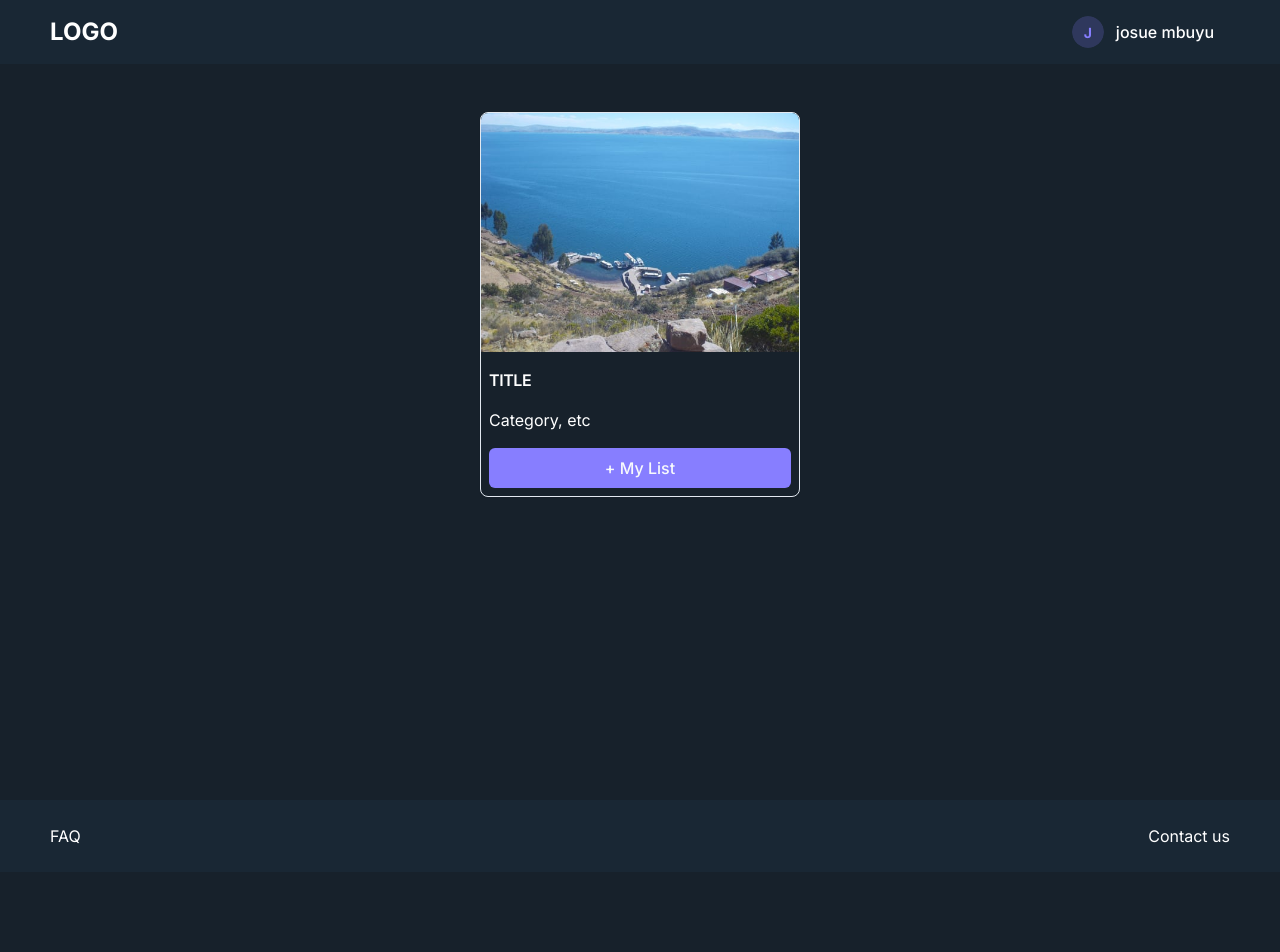
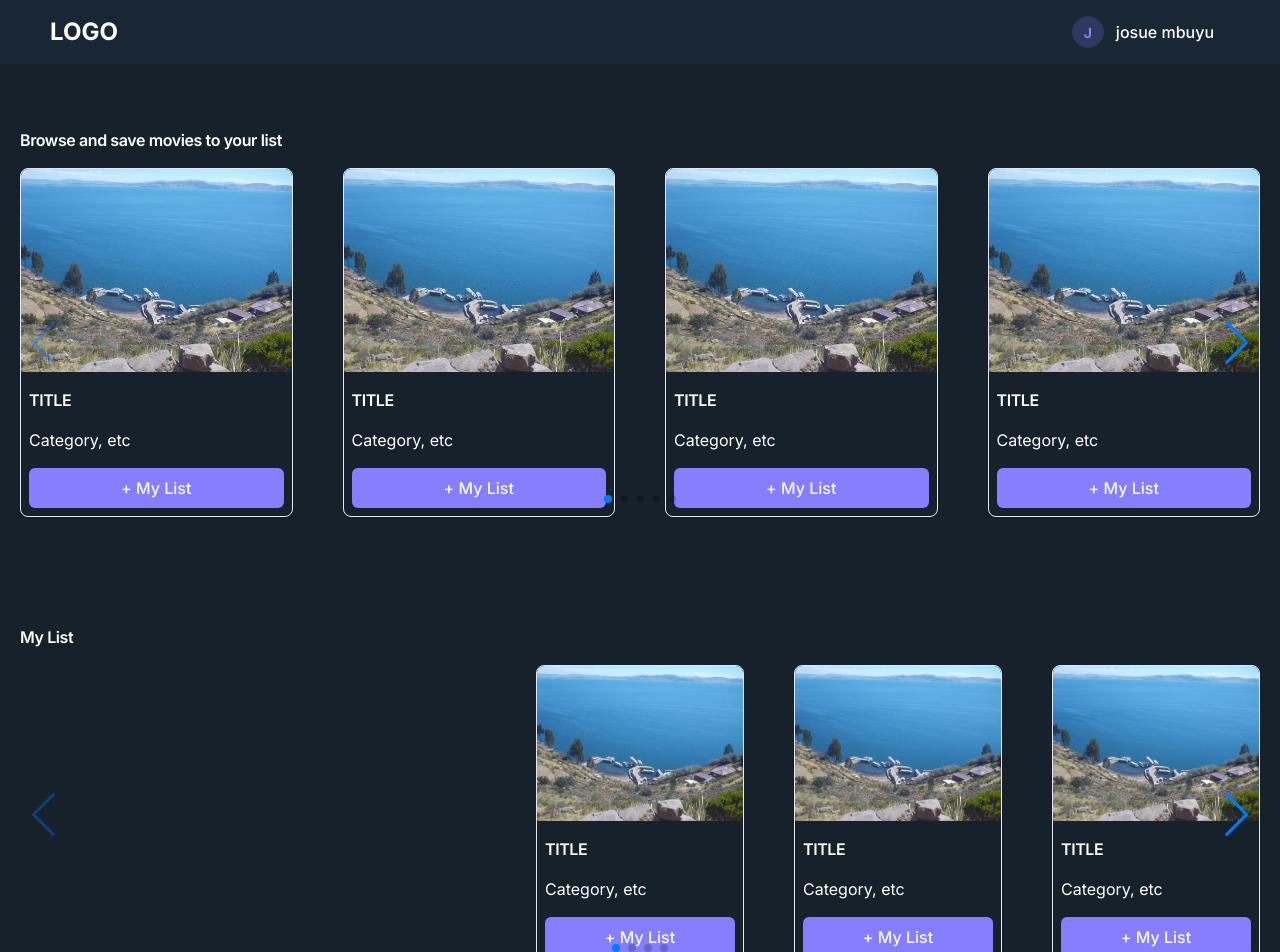
Before and after one commit to chingu-voyages/v45-tier3-team-41, a Next.js app in the folder frontend/: page /movies in a window 1280 px wide. Shown: the top 952 px of the page. Before the commit the page ends 872 px from the top, so only its background shows below. Built offline with nearby package versions, Linux system fonts and the light colour scheme.

Commit message:
Add Movies Page and Swiper component

```diff
--- a/frontend/app/(root)/movies/page.js
+++ b/frontend/app/(root)/movies/page.js
@@ -1,12 +1,102 @@
+"use client";
+
 import React from "react";
 
 import CardMovie from "@/components/cards/cardMovie";
+import { Pagination, Navigation, A11y } from 'swiper/modules';
+
+import { Swiper, SwiperSlide } from 'swiper/react';
+
+// Import Swiper styles
+import 'swiper/css';
+import 'swiper/css/navigation';
+import 'swiper/css/pagination';
 
 export default function page() {
   return (
-    <main >
+    <main className="p-5">
+      <div className="h-28"></div>
+      <div>
+        <h3 className="text-2xl font-semibold leading-none tracking-tight text-white mb-5">Browse and save movies to your list</h3>
+          <Swiper
+      // install Swiper module
+      // centeredSlides={true}
+      slidesPerView={'1'}
+
+      navigation={{ clickable: true,}}
+      pagination={{clickable: true,}}
+      breakpoints={{
+        640: {
+          slidesPerView: 2,
+          spaceBetween: 30,
+        },
+        768: {
+          slidesPerView: 3,
+          spaceBetween: 40,
+        },
+        1024: {
+          slidesPerView: 4,
+          spaceBetween: 50,
+        },
+        1500: {
+          slidesPerView: 5,
+          spaceBetween: 50,
+        },
+      }}
+      modules={[ Pagination, Navigation]}
+      className="mySwiper mt-5"
+      onSwiper={(swiper) => console.log(swiper)}
+      onSlideChange={() => console.log('slide change')}
+    >
+      <SwiperSlide><CardMovie/></SwiperSlide>
+      <SwiperSlide><CardMovie/></SwiperSlide>
+      <SwiperSlide><CardMovie/></SwiperSlide>
+      <SwiperSlide><CardMovie/></SwiperSlide>
+      <SwiperSlide><CardMovie/></SwiperSlide>
+      <SwiperSlide><CardMovie/></SwiperSlide>
+      <SwiperSlide><CardMovie/></SwiperSlide>
+      <SwiperSlide><CardMovie/></SwiperSlide>
+    </Swiper>
+    </div>
+
     <div className="h-28"></div>
-      <CardMovie />
+
+
+    <div>
+        <h3 className="text-2xl font-semibold leading-none tracking-tight text-white mb-5">My List</h3>
+          <Swiper
+      // install Swiper module
+      centeredSlides={true}
+      slidesPerView={'1'}
+
+      navigation={{ clickable: true,}}
+      pagination={{clickable: true,}}
+      breakpoints={{
+        640: {
+          slidesPerView: 2,
+          spaceBetween: 20,
+        },
+        768: {
+          slidesPerView: 4,
+          spaceBetween: 40,
+        },
+        1024: {
+          slidesPerView: 5,
+          spaceBetween: 50,
+        },
+      }}
+      modules={[ Pagination, Navigation]}
+      className="mySwiper mt-5"
+      onSwiper={(swiper) => console.log(swiper)}
+      onSlideChange={() => console.log('slide change')}
+    >
+      <SwiperSlide><CardMovie/></SwiperSlide>
+      <SwiperSlide><CardMovie/></SwiperSlide>
+      <SwiperSlide><CardMovie/></SwiperSlide>
+      <SwiperSlide><CardMovie/></SwiperSlide>
+    </Swiper>
+
+    </div>
     </main>
   );
 }
--- a/frontend/package.json
+++ b/frontend/package.json
@@ -27,6 +27,7 @@
     "react-dom": "18.2.0",
     "react-hook-form": "^7.45.4",
     "react-icons": "^4.10.1",
+    "swiper": "^10.2.0",
     "tailwind-merge": "^1.14.0",
     "tailwindcss": "3.3.3",
     "tailwindcss-animate": "^1.0.7",
```
Also changed, not shown: 1 other file (tests, documents, lock files or other folders).
